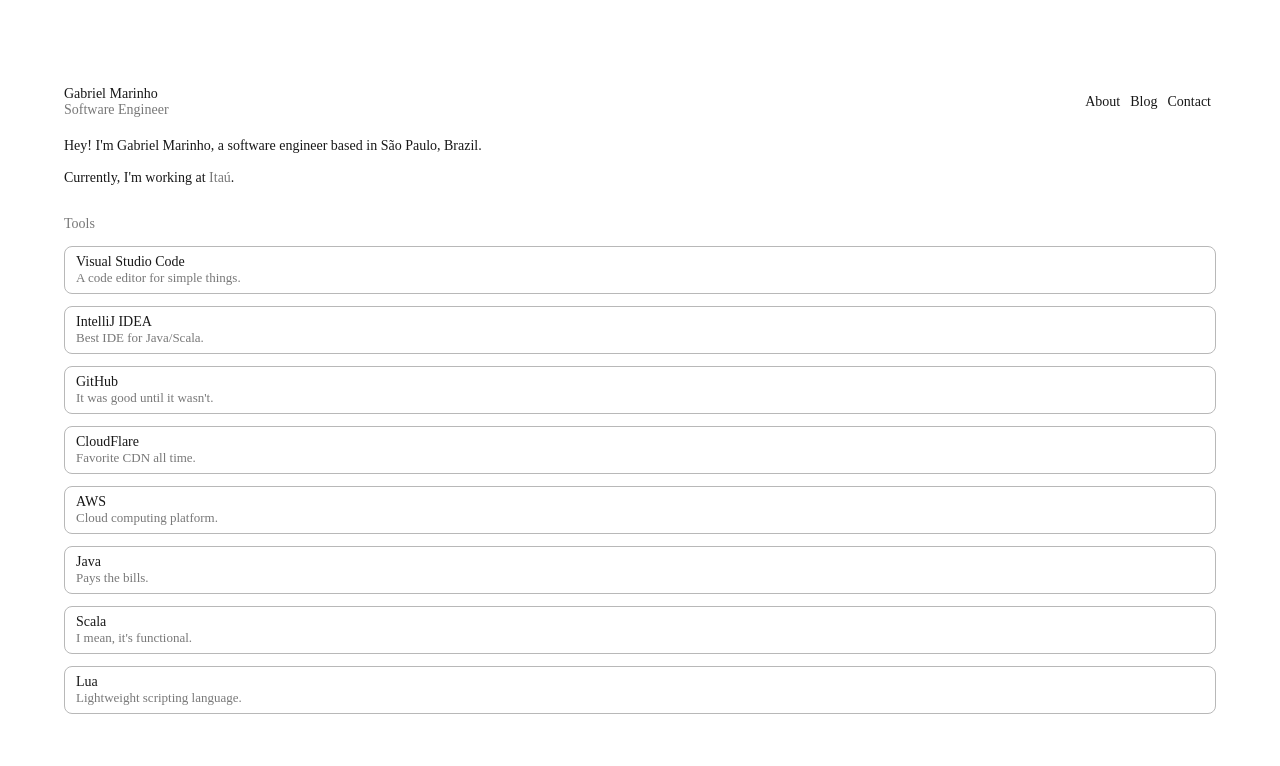
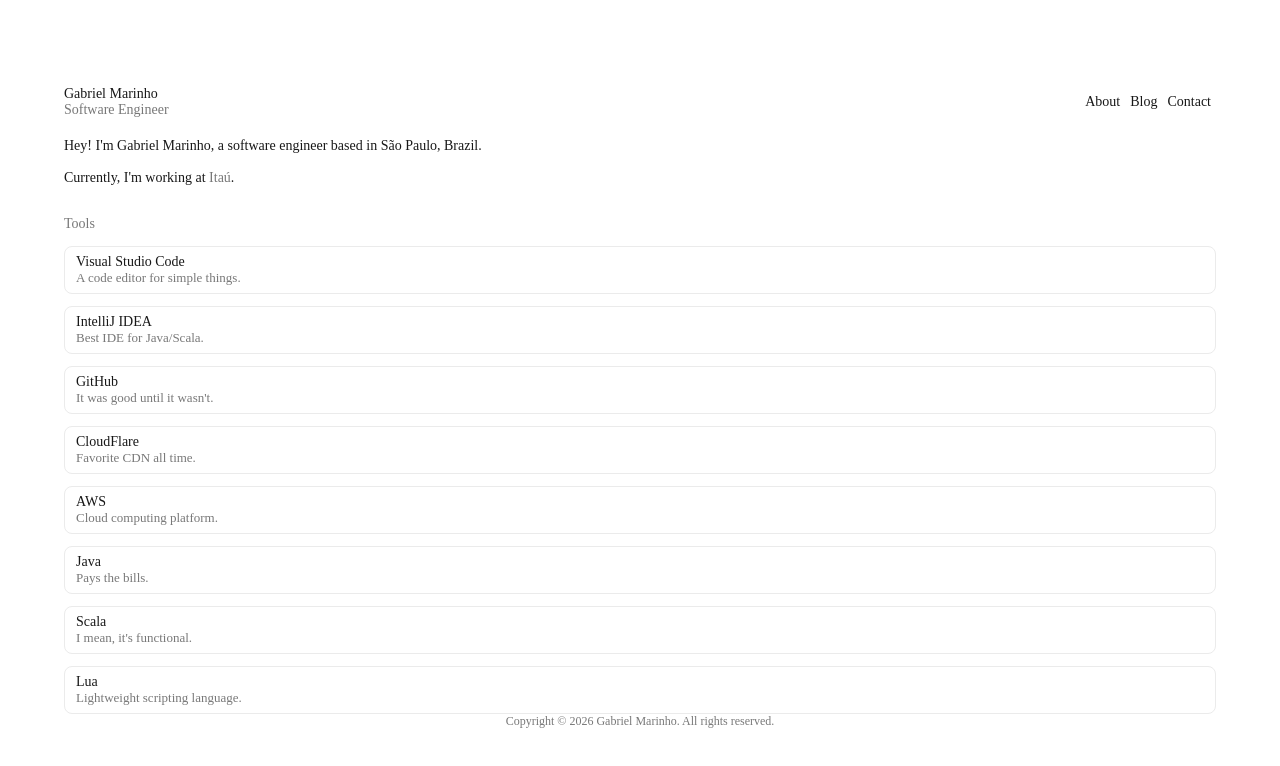
Before and after one commit to gdcmarinho/blog, an Astro site: page / in a window 1280 px wide. Built offline with nearby package versions, Linux system fonts and the light colour scheme; Astro itself is replaced by a stand-in of ours.

Commit message:
feat: create footer component

```diff
--- /dev/null
+++ b/src/components/Footer.astro
@@ -0,0 +1,15 @@
+---
+const currentYear = new Date().getFullYear();
+---
+
+<footer>
+    Copyright &copy; {currentYear} Gabriel Marinho. All rights reserved.
+</footer>
+
+<style>
+    footer {
+        text-align: center;
+        font-size: 12px;
+        color: #787878;
+    }
+</style>
--- a/src/components/Home.astro
+++ b/src/components/Home.astro
@@ -117,7 +117,7 @@
 
 	.card {
 		box-sizing: border-box;
-		border: 1px solid #b8b8b8;
+		border: 1px solid #ebebeb;
 		padding: 7px 11px;
 		border-radius: 8px;
 		cursor: pointer;
--- a/src/layouts/Layout.astro
+++ b/src/layouts/Layout.astro
@@ -1,8 +1,10 @@
 ---
-import { Font } from 'astro:assets';
+import { Font } from "astro:assets";
 import Menu from "../components/Menu.astro";
+import Footer from "../components/Footer.astro";
 import "../layouts/global.css";
 ---
+
 <!doctype html>
 <html lang="en">
 	<head>
@@ -15,8 +17,11 @@ import "../layouts/global.css";
 		<Font cssVariable="--font-inter" />
 	</head>
 	<body>
-		<Menu />
-		<slot />
+		<div>
+			<Menu />
+			<slot />
+		</div>
+		<Footer />
 	</body>
 </html>
 
--- a/src/layouts/global.css
+++ b/src/layouts/global.css
@@ -4,6 +4,9 @@ body {
     color: #181818;
     box-sizing: border-box;
     padding: clamp(4.5rem, 16vh, 12rem) clamp(12rem, 40vw, 60vw);
+    display: flex;
+    flex-direction: column;
+    justify-content: space-between;
 }
 
 a,
```
